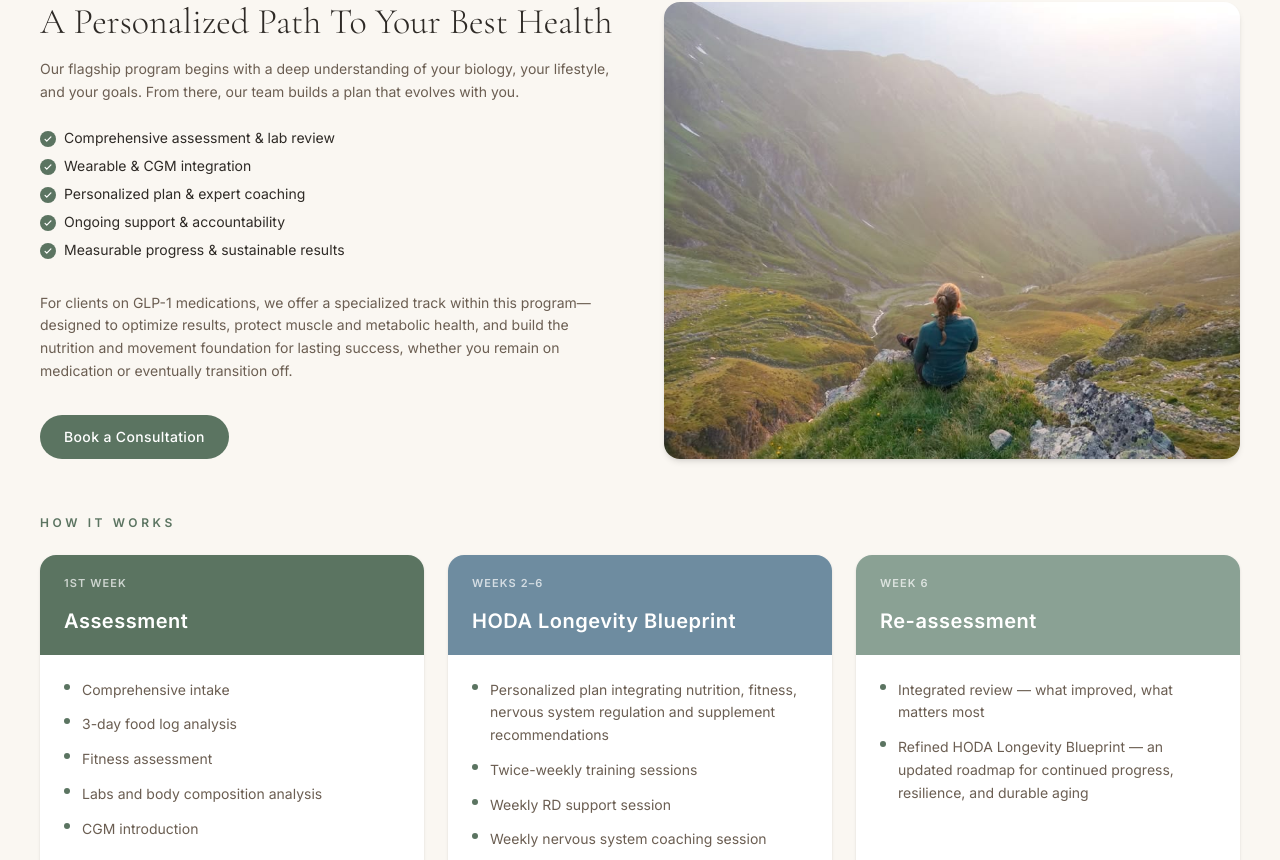
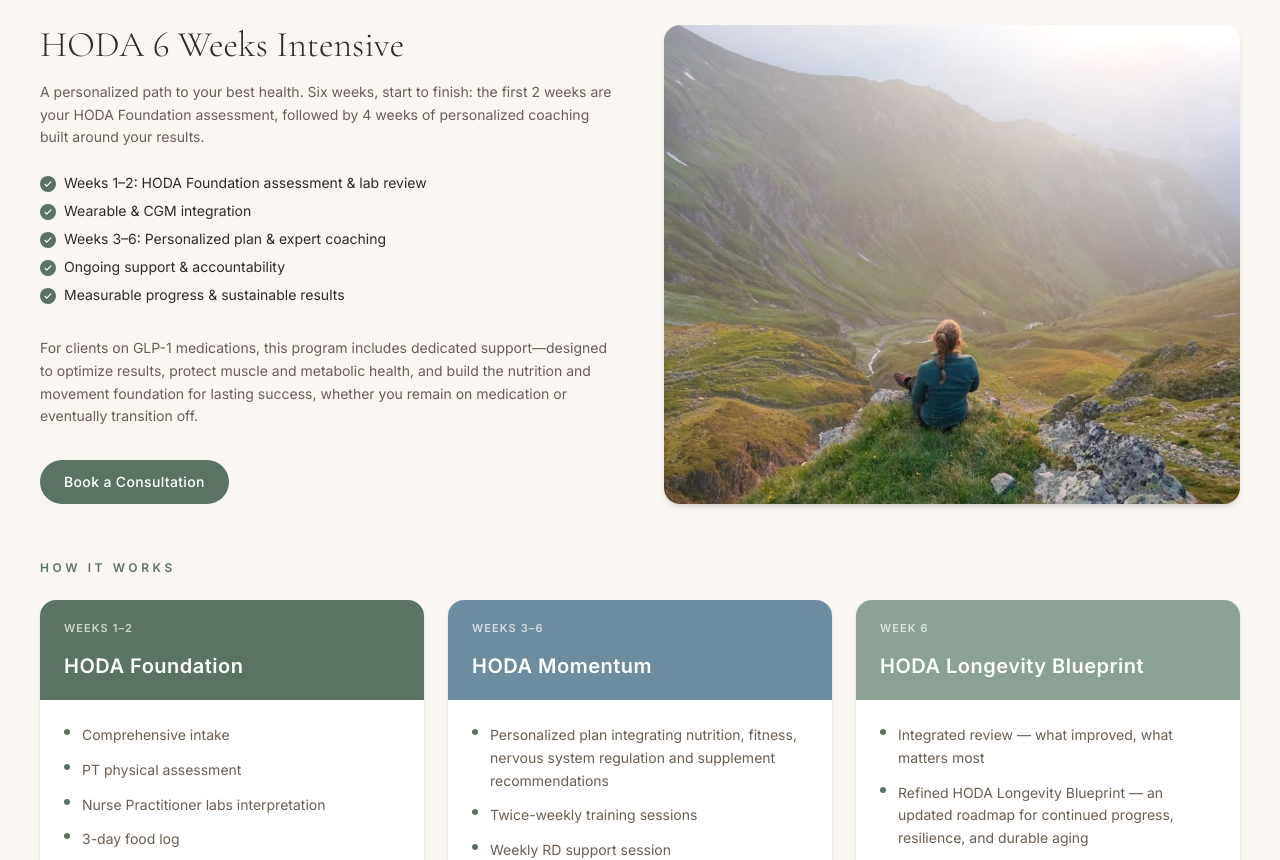
Before and after one commit to bennyrubanov/hoda_wellness, a Next.js app: page /programs in a window 1280 px wide. Shown: the part 1060-1920 px from the top of the page. Built offline with nearby package versions, Linux system fonts and the light colour scheme.

Commit message:
Rename 6-Week Optimization to HODA 6 Weeks Intensive; fold Foundation assessment into its timeline; rephrase GLP-1 support as part of the program rather than a separate track

```diff
--- a/app/components/sections/FourPillars.tsx
+++ b/app/components/sections/FourPillars.tsx
@@ -21,7 +21,7 @@ const pillars = [
     ),
     title: "Metabolic Health",
     blurb:
-      "Lab testing, CGM insights, and data-driven strategies to optimize metabolism and hormones — including a dedicated track for clients on GLP-1 medications.",
+      "Lab testing, CGM insights, and data-driven strategies to optimize metabolism and hormones — including dedicated support for clients on GLP-1 medications.",
   },
   {
     icon: (
--- a/app/components/sections/Program.tsx
+++ b/app/components/sections/Program.tsx
@@ -63,13 +63,13 @@ export default function Program() {
             className="text-4xl sm:text-5xl lg:text-6xl font-light text-[#2E2A26] mb-6"
             style={{ fontFamily: "var(--font-cormorant)" }}
           >
-            A Personalized Path To{" "}
-            <em>Your Best Health</em>
+            HODA 6 Weeks{" "}
+            <em>Intensive</em>
           </h2>
           <p className="text-[#6B5E52] text-lg leading-relaxed">
-            Every program begins with a deep understanding of your biology, your
-            lifestyle, and your goals. From there, our team builds a plan that
-            evolves with you.
+            A personalized path to your best health. Every program begins with a
+            deep understanding of your biology, your lifestyle, and your goals.
+            From there, our team builds a plan that evolves with you.
           </p>
         </div>
 
--- a/app/programs/page.tsx
+++ b/app/programs/page.tsx
@@ -7,25 +7,26 @@ import Footer from "../components/Footer";
 export const metadata: Metadata = {
   title: "Programs · HODA Wellness Group",
   description:
-    "Explore HODA Wellness Group's personalized programs — from our 6-Week Optimization to VIP Coaching, Workshops, and Corporate Wellness.",
+    "Explore HODA Wellness Group's personalized programs — from our HODA 6 Weeks Intensive to VIP Coaching, Workshops, and Corporate Wellness.",
 };
 
 const timeline = [
   {
-    week: "1st Week",
-    phase: "Assessment",
+    week: "Weeks 1–2",
+    phase: "HODA Foundation",
     color: "#5B7461",
     items: [
       "Comprehensive intake",
-      "3-day food log analysis",
-      "Fitness assessment",
-      "Labs and body composition analysis",
+      "PT physical assessment",
+      "Nurse Practitioner labs interpretation",
+      "3-day food log",
       "CGM introduction",
+      "Findings & Recommendations review with your care team",
     ],
   },
   {
-    week: "Weeks 2–6",
-    phase: "HODA Longevity Blueprint",
+    week: "Weeks 3–6",
+    phase: "HODA Momentum",
     color: "#6E8CA0",
     items: [
       "Personalized plan integrating nutrition, fitness, nervous system regulation and supplement recommendations",
@@ -36,7 +37,7 @@ const timeline = [
   },
   {
     week: "Week 6",
-    phase: "Re-assessment",
+    phase: "HODA Longevity Blueprint",
     color: "#8AA194",
     items: [
       "Integrated review — what improved, what matters most",
@@ -63,27 +64,27 @@ const programs = [
     ],
     fullDescription: "",
     closingText:
-      "At the end of your Foundation, your Health Optimization Coach delivers a personalized Findings & Recommendations document \u2014 a concise summary of your current patterns and high-level recommendations going forward. It's often a client's first step with HODA, and many use it to decide whether to continue into the full 6-Week Optimization program.",
+      "At the end of your Foundation, your Health Optimization Coach delivers a personalized Findings & Recommendations document \u2014 a concise summary of your current patterns and high-level recommendations going forward. The Foundation is also weeks 1–2 of our HODA 6 Weeks Intensive, so it's often a client's first step with HODA — many use it to decide whether to continue with the remaining 4 weeks of personalized coaching.",
     accent: "#A9C0CE",
     showTimeline: false,
   },
   {
     id: "6-week-optimization",
-    title: "A Personalized Path To Your Best Health",
+    title: "HODA 6 Weeks Intensive",
     shortDescription:
-      "Our flagship program begins with a deep understanding of your biology, your lifestyle, and your goals. From there, our team builds a plan that evolves with you.",
+      "A personalized path to your best health. Six weeks, start to finish: the first 2 weeks are your HODA Foundation assessment, followed by 4 weeks of personalized coaching built around your results.",
     duration: "",
     format: "",
     image: "/images/PersonMountainHoda.jpg",
     highlights: [
-      "Comprehensive assessment & lab review",
+      "Weeks 1–2: HODA Foundation assessment & lab review",
       "Wearable & CGM integration",
-      "Personalized plan & expert coaching",
+      "Weeks 3–6: Personalized plan & expert coaching",
       "Ongoing support & accountability",
       "Measurable progress & sustainable results",
     ],
     fullDescription: "",
-    closingText: "For clients on GLP-1 medications, we offer a specialized track within this program—designed to optimize results, protect muscle and metabolic health, and build the nutrition and movement foundation for lasting success, whether you remain on medication or eventually transition off.",
+    closingText: "For clients on GLP-1 medications, this program includes dedicated support—designed to optimize results, protect muscle and metabolic health, and build the nutrition and movement foundation for lasting success, whether you remain on medication or eventually transition off.",
     accent: "#5B7461",
     showTimeline: true,
   },
```
